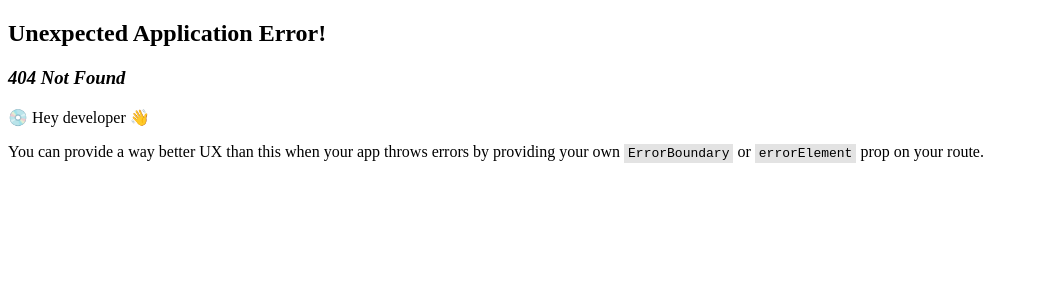
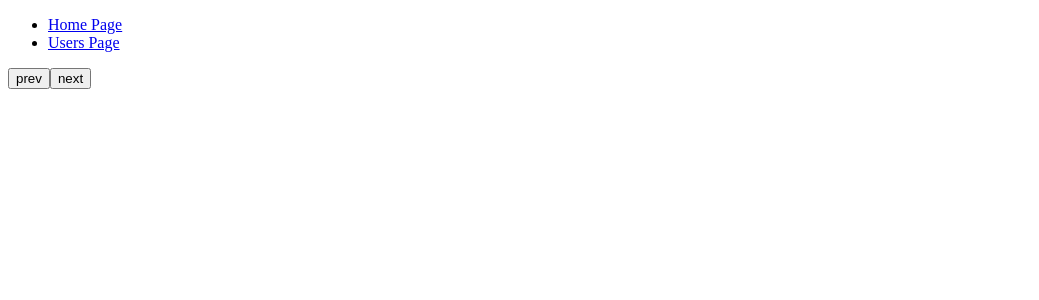
Before and after one commit to Kazarius40/react-learning, a React (Vite) app: page /list/users in a window 1280 px wide. Before the commit this address had no page. Shown: the top 300 px of the page, without its empty margins (0-1039 px from the left). Built offline with nearby package versions, Linux system fonts and the light colour scheme; no server answers.

Commit message:
Закінчив повторне тренування з четвертою ДЗ

```diff
--- a/src/components/menu/Menu.tsx
+++ b/src/components/menu/Menu.tsx
@@ -4,7 +4,7 @@ export const Menu = () => {
     return (
         <ul>
             <li><Link to={''}>Home Page</Link></li>
-            <li><Link to={'users'}>Users Page</Link></li>
+            <li><Link to={'list/users'}>Users Page</Link></li>
         </ul>
     );
 };
--- a/src/components/users/UsersComponent.tsx
+++ b/src/components/users/UsersComponent.tsx
@@ -7,13 +7,12 @@ import {useSearchParams} from "react-router-dom";
 
 export const UsersComponent = () => {
 
-    const [searchParams] = useSearchParams();
-    const page = Number(searchParams.get("page")) || 1;
-    const skip = (page -1)*30
+    const page = Number(useSearchParams()[0].get('page')) || 1;
+    const skip = (page - 1) * 30
     const [users, setUsers] = useState<IUser[]>([]);
 
     useEffect(() => {
-        getAll<IBaseResponse & {users: IUser[]}>('/users/?skip=' + skip).then(({users}) => setUsers(users))
+        getAll<IBaseResponse & { users: IUser[] }>('/users/?skip=' + skip).then(({users}) => setUsers(users))
     }, [skip]);
 
     return (
--- /dev/null
+++ b/src/layouts/PaginationLayout.tsx
@@ -0,0 +1,11 @@
+import {PaginationComponent} from "../components/pagination/PaginationComponent.tsx";
+import {Outlet} from "react-router-dom";
+
+export const PaginationLayout = () => {
+    return (
+        <>
+            <PaginationComponent/>
+            <Outlet/>
+        </>
+    );
+};
--- a/src/pages/UsersPage.tsx
+++ b/src/pages/UsersPage.tsx
@@ -1,10 +1,8 @@
 import {UsersComponent} from "../components/users/UsersComponent.tsx";
-import {PaginationComponent} from "../layouts/PaginationComponent.tsx";
 
 export const UsersPage = () => {
     return (
         <div>
-            <PaginationComponent/>
             <UsersComponent/>
         </div>
     );
```
Also changed, not shown: src/main.tsx (+7 -2 lines), src/components/pagination/PaginationComponent.tsx (renamed from src/layouts/PaginationComponent.tsx).
